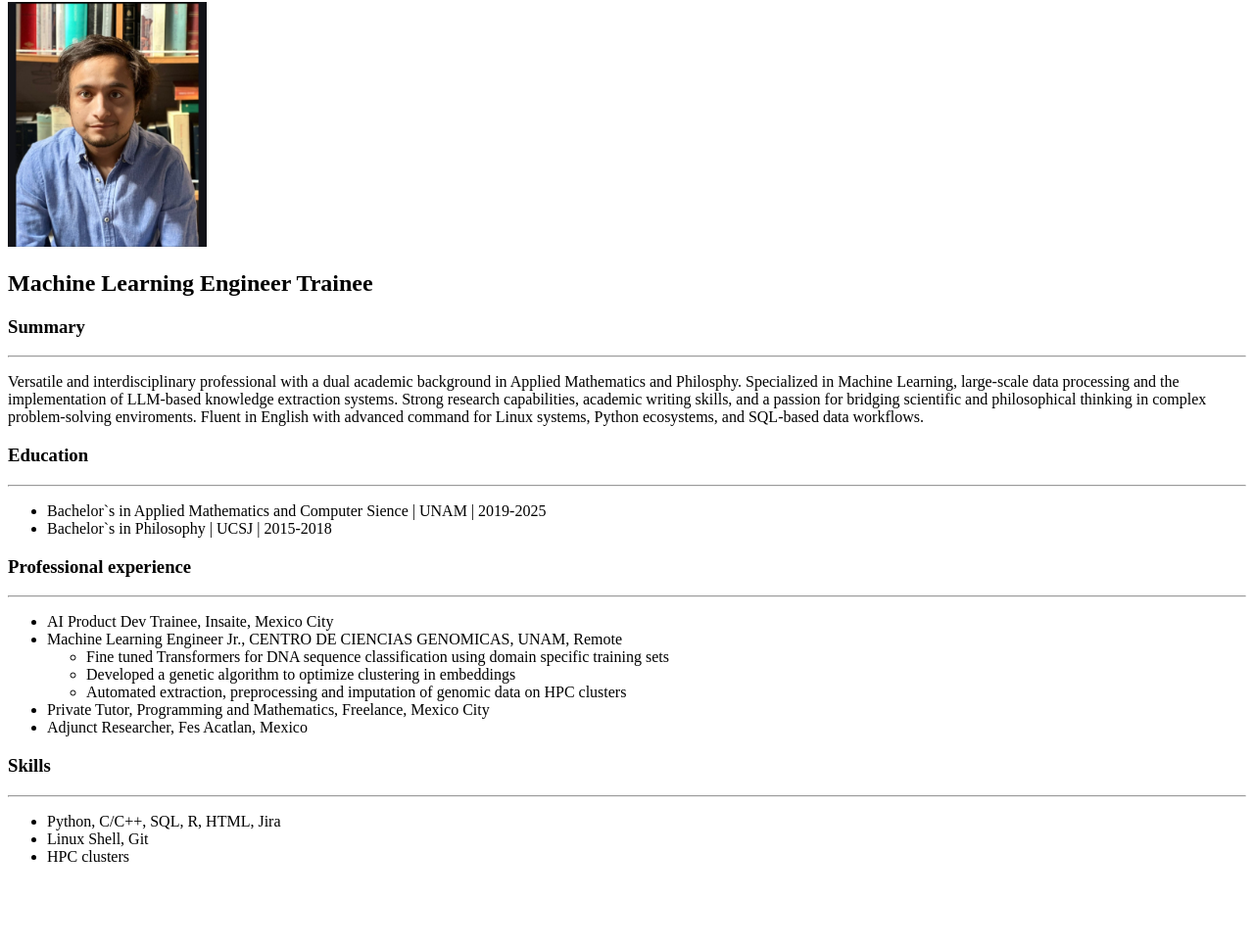
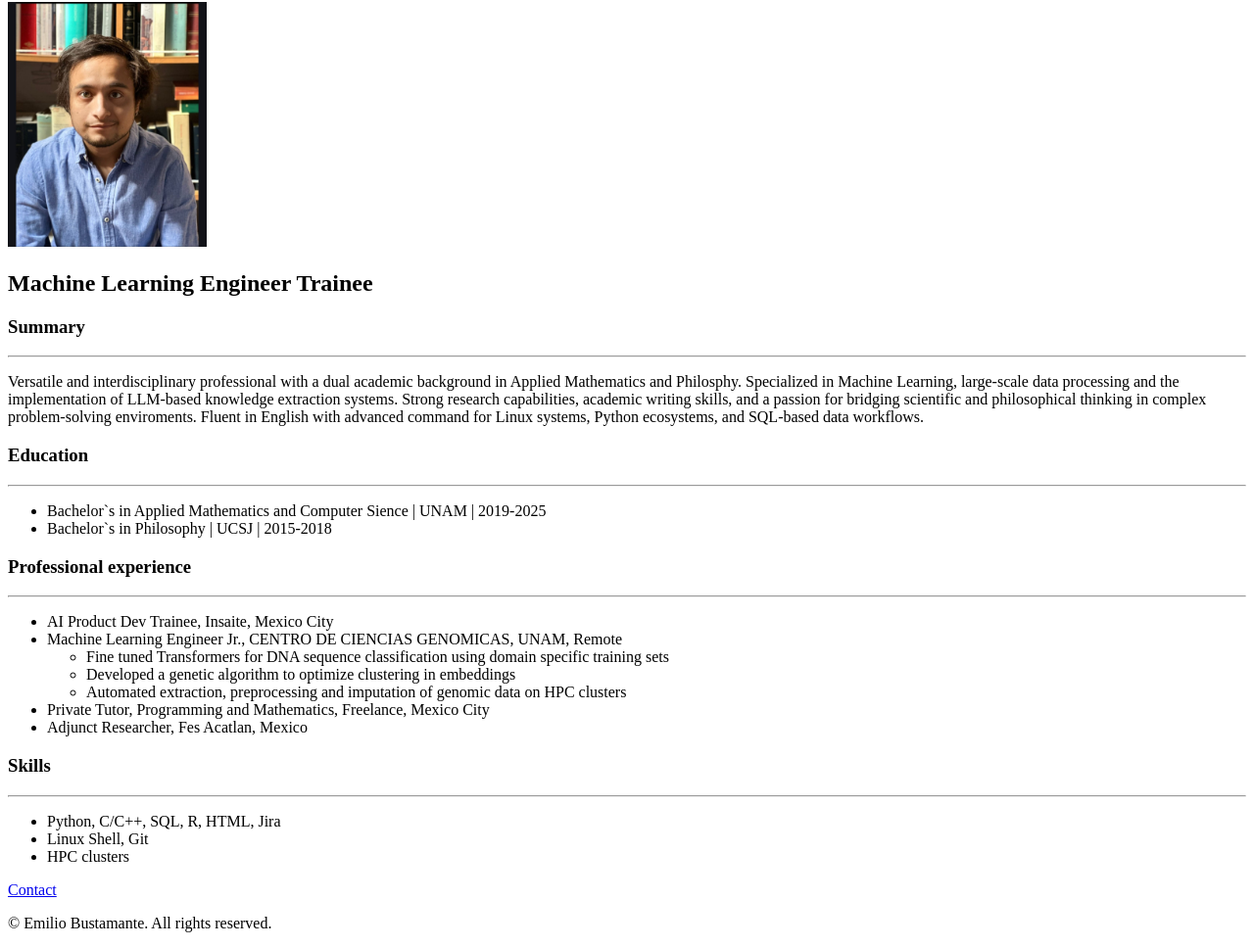
Before and after one commit to treckobustamante/resume, a plain HTML site: page index.html in a window 1280 px wide. Shown: the part 78-1046 px from the top of the page at 98% size. Before the commit the page ends 978 px from the top, so only its background shows below. Drawn offline with Linux system fonts and the light colour scheme.

Commit message:
Update index.html

```diff
--- a/index.html
+++ b/index.html
@@ -40,7 +40,10 @@
         <li>Linux Shell, Git</li>
         <li>HPC clusters</li>
     </ul>
-
+<a href="./public/contact.html">Contact</a>
+<footer>
+    <p>© Emilio Bustamante. All rights reserved.</p>
+</footer>
 </body>
 
 </html>
```
